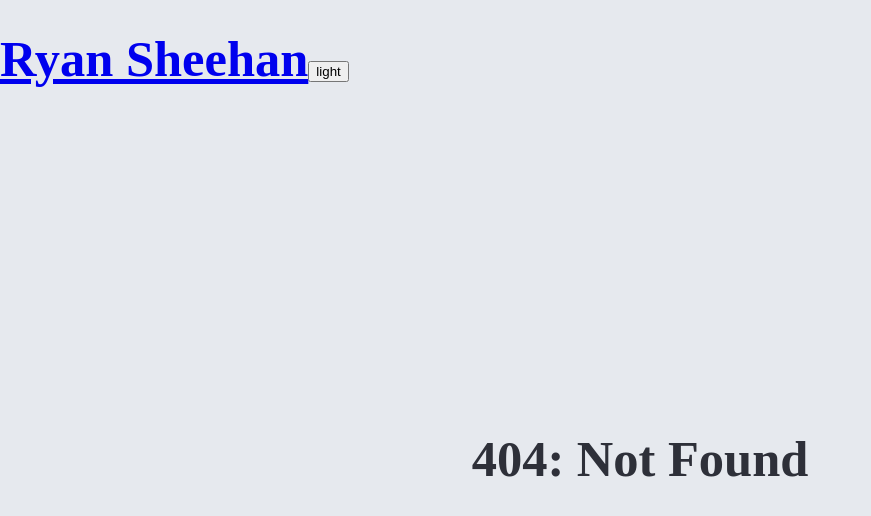
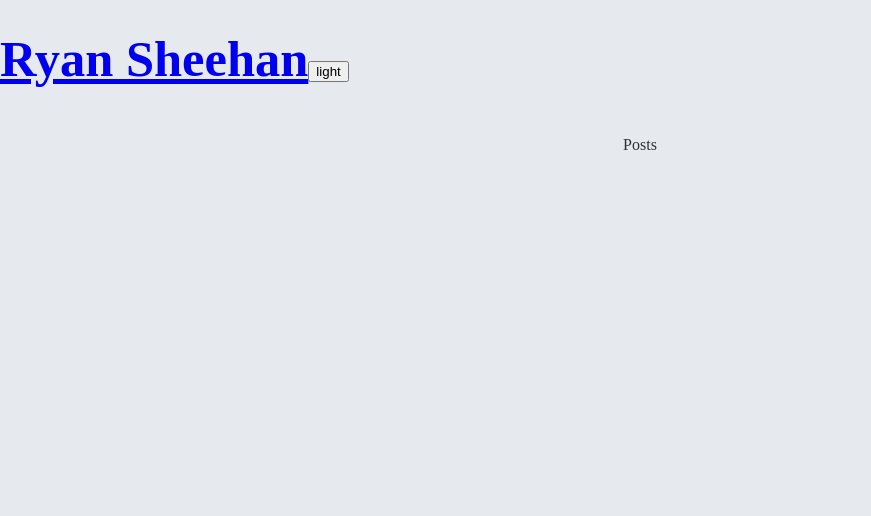
Before and after one commit to ryansheehan/blog, a SvelteKit app: page /posts in a window 1280 px wide. Before the commit this address had no page. Shown: the top 516 px of the page, without its empty margins (0-871 px from the left). Built offline with nearby package versions, Linux system fonts and the light colour scheme.

Commit message:
stubbed posts route

```diff
--- /dev/null
+++ b/src/routes/posts/+page.svelte
@@ -0,0 +1 @@
+<p>Posts</p>
```
